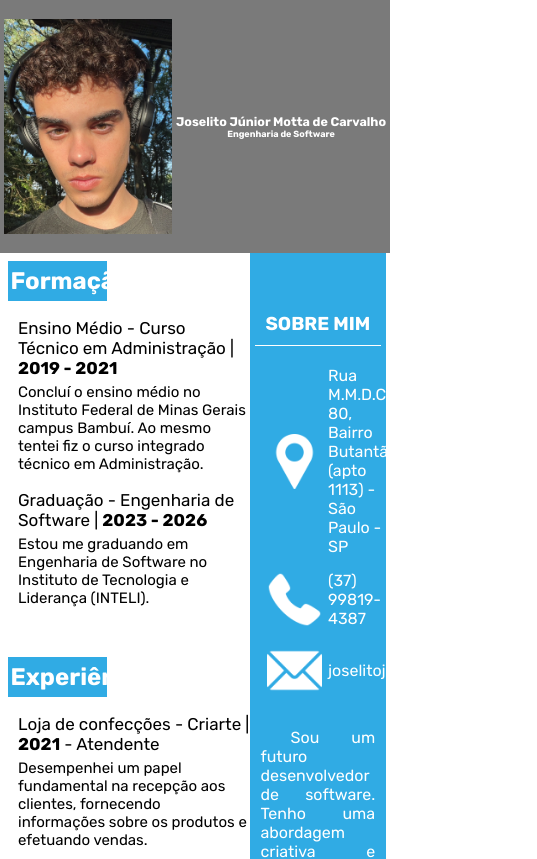
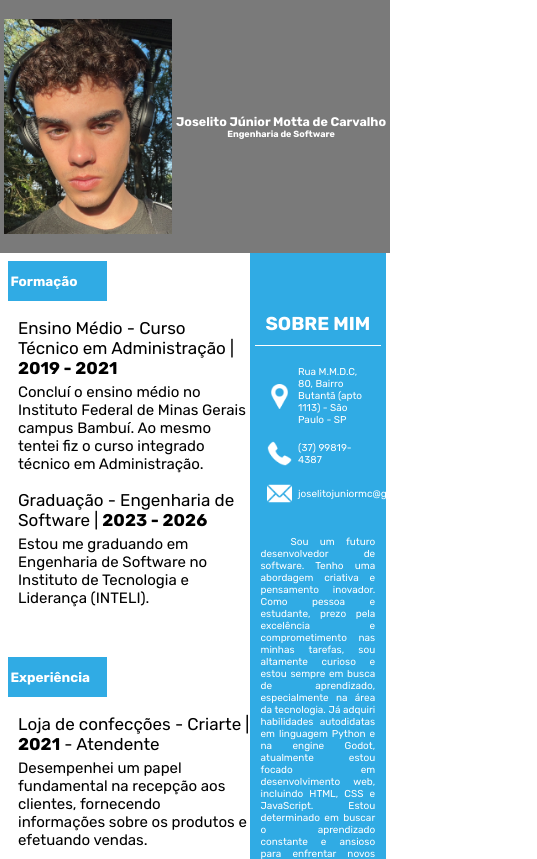
Before and after one commit to jjrkkj/Atividades_M2, a plain HTML site: page SEMANA_05/02_AUT_EST_ENTREGA/index.html in a window 390 px wide. Shown: the top 859 px of the page, 537 px wide, since content can reach past the window. Drawn offline with Linux system fonts and the light colour scheme.

Commit message:
Atividade da semana 5

```diff
--- a/SEMANA_05/02_AUT_EST_ENTREGA/style.css
+++ b/SEMANA_05/02_AUT_EST_ENTREGA/style.css
@@ -154,3 +154,45 @@ aside > section > h1 {
 .p_habilidades {
     width: 140px;
 }
+
+/* Tablet */
+@media (max-width: 768px) {
+    aside > section > div > img {
+        height: 30px;
+        width: 30px;
+    }
+
+    aside > section > div > p {
+        font-size: 12px;
+    }
+
+    aside > section > p {
+        font-size: 12px;
+    }
+
+    main > section > h1 {
+        font-size: 16px;
+    }
+
+}
+
+/* Celular */
+@media (max-width: 480px) {
+    aside > section > div > img {
+        height: 25px;
+        width: 25px;
+    }
+
+    aside > section > div > p {
+        font-size: 10px;
+    }
+
+    aside > section > p {
+        font-size: 10px;
+    }
+
+    main > section > h1 {
+        font-size: 13.5px;
+    }
+
+}
```
Also changed, not shown: SEMANA_05/02_AUT_EST_ENTREGA/index.html (indentation only).
